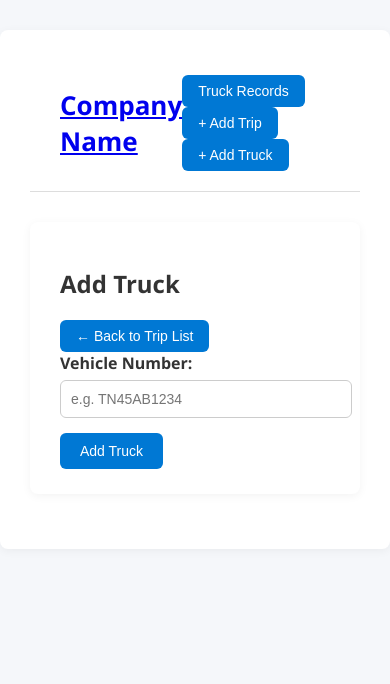
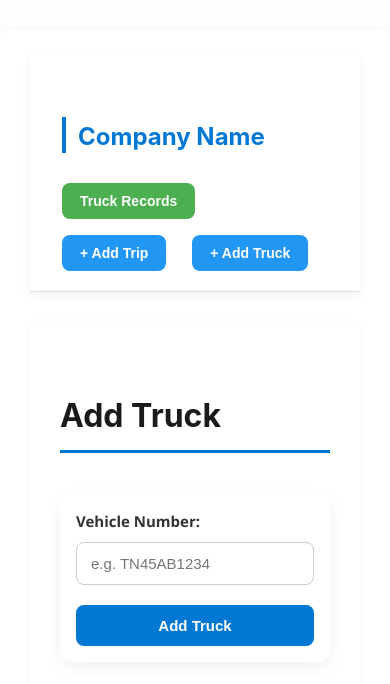
Before and after one commit to mani-vijay-apps/client, a React (Create React App) app: page /add-truck in a window 390 px wide. Shown: the top 684 px of the page. Built offline with nearby package versions, Linux system fonts and the light colour scheme.

Commit message:
Updated the new modern style for portal

```diff
--- a/src/App.css
+++ b/src/App.css
@@ -1,26 +1,97 @@
-/* Base styles */
+/* Base font and layout */
 body {
-  font-family: 'Segoe UI', Tahoma, Geneva, Verdana, sans-serif;
-  background-color: #f5f7fa;
+  font-family: 'Inter', 'Segoe UI', sans-serif;
+  font-size: 16px;
+  line-height: 1.7;
+  color: #2c3e50;
+  background-color: #fdfdfd;
   margin: 0;
   padding: 0;
-  color: #333;
 }
 
-/* Header */
-.app-header {
-  background-color: #ffffff;
-  padding: 20px 30px;
-  display: flex;
-  justify-content: space-between;
-  align-items: center;
-  border-bottom: 1px solid #ddd;
+/* Headings */
+h1, h2, h3, h4, h5, h6 {
+  font-weight: 700;
+  margin: 1.5em 0 0.5em;
+  line-height: 1.3;
+  color: #1a1a1a;
+  position: relative;
 }
 
-.app-header h1 {
-  margin: 0;
-  font-size: 26px;
+/* Stylish accents */
+h1 {
+  font-size: 2.5rem;
+  border-bottom: 3px solid #0078D4;
+  padding-bottom: 0.4em;
 }
+
+h2 {
+  font-size: 2rem;
+  padding-left: 12px;
+  border-left: 4px solid #0078D4;
+}
+
+h3 {
+  font-size: 1.75rem;
+  color: #005a9e;
+}
+
+h4 {
+  font-size: 1.5rem;
+  color: #444;
+}
+
+h5 {
+  font-size: 1.25rem;
+  color: #555;
+}
+
+h6 {
+  font-size: 1.1rem;
+  color: #666;
+}
+
+/* Paragraphs */
+p {
+  margin-bottom: 1.2em;
+  font-size: 1rem;
+  color: #444;
+  max-width: 800px;
+  transition: color 0.3s ease;
+}
+
+p:hover {
+  color: #000;
+}
+
+/* Lists */
+ul, ol {
+  margin: 1em 0 1em 1.5em;
+  padding: 0;
+  color: #444;
+}
+
+ul li, ol li {
+  margin-bottom: 0.6em;
+  line-height: 1.6;
+  font-size: 1rem;
+}
+
+/* Custom bullets */
+ul li::marker {
+  color: #0078D4;
+  font-size: 1.2em;
+}
+
+/* Responsive typography */
+@media (max-width: 768px) {
+  h1 { font-size: 2rem; }
+  h2 { font-size: 1.75rem; }
+  h3 { font-size: 1.5rem; }
+  h4, h5, h6 { font-size: 1.2rem; }
+  p, ul, ol { font-size: 0.95rem; }
+}
+
 
 /* Container */
 .container {
@@ -44,39 +115,80 @@ body {
   color: #333;
 }
 
-/* Form */
-form div {
-  margin-bottom: 15px;
+form {
+  max-width: 500px;
+  margin: 40px auto;
+  padding: 24px;
+  background-color: #ffffff;
+  border-radius: 12px;
+  box-shadow: 0 6px 18px rgba(0, 0, 0, 0.06);
+  font-family: 'Segoe UI', Tahoma, sans-serif;
 }
 
-form label {
-  display: block;
-  margin-bottom: 6px;
-  font-weight: 600;
+/* Form group */
+form div {
+  margin-bottom: 20px;
+  display: flex;
+  flex-direction: column;
 }
 
-form input,
-form select {
-  width: 100%;
-  padding: 10px;
-  border: 1px solid #ccc;
-  border-radius: 6px;
-  font-size: 14px;
+/* Label styling */
+form label {
+  font-weight: 600;
+  margin-bottom: 8px;
+  color: #333;
+  font-size: 15px;
 }
 
-form button {
-  padding: 10px 20px;
-  background-color: #0078d4;
-  color: white;
-  border: none;
-  border-radius: 6px;
-  cursor: pointer;
-  font-size: 14px;
+/* Input styling */
+form input[type="text"] {
+  padding: 12px 14px;
+  border: 1px solid #ccc;
+  border-radius: 8px;
+  font-size: 15px;
+  transition: border-color 0.3s ease, box-shadow 0.3s ease;
 }
 
-form button:hover {
-  background-color: #005ea2;
+form input[type="text"]:focus {
+  border-color: #0078D4;
+  box-shadow: 0 0 0 3px rgba(0, 120, 212, 0.2);
+  outline: none;
 }
+
+/* Submit button */
+form button[type="submit"] {
+  padding: 12px 20px;
+  background-color: #0078D4;
+  color: white;
+  font-size: 15px;
+  font-weight: 600;
+  border: none;
+  border-radius: 8px;
+  cursor: pointer;
+  transition: background-color 0.3s ease, transform 0.2s ease;
+}
+
+form button[type="submit"]:hover:not(:disabled) {
+  background-color: #005a9e;
+  transform: scale(1.03);
+}
+
+form button[type="submit"]:disabled {
+  background-color: #ccc;
+  cursor: not-allowed;
+}
+
+/* Responsive tweaks */
+@media (max-width: 600px) {
+  form {
+    padding: 16px;
+  }
+
+  form button[type="submit"] {
+    width: 100%;
+  }
+}
+
 
 /* Buttons */
 .btn {
@@ -94,21 +206,48 @@ form button:hover {
   background-color: #005ea2;
 }
 
-button.export {
-  background-color: #28a745;
-  margin-bottom: 15px;
+.btn-export {
+  background: linear-gradient(135deg, #4f46e5, #3b82f6); /* Indigo to blue gradient */
+  color: white;
+  border: none;
+  padding: 12px 24px;
+  font-size: 16px;
+  font-weight: 500;
+  border-radius: 8px;
+  box-shadow: 0 4px 12px rgba(0, 0, 0, 0.1);
+  transition: transform 0.2s ease, box-shadow 0.2s ease;
 }
 
-button.export:hover {
-  background-color: #218838;
+.btn-export:hover {
+  transform: translateY(-2px);
+  box-shadow: 0 6px 16px rgba(0, 0, 0, 0.15);
 }
 
-button.delete {
-  background-color: #d9534f;
+.btn-export:active {
+  transform: translateY(0);
+  box-shadow: 0 2px 6px rgba(0, 0, 0, 0.1);
 }
 
-button.delete:hover {
-  background-color: #c9302c;
+/* Edit button */
+.edit-btn {
+  background-color: #2196F3; /* Blue */
+  color: white;
+}
+
+.edit-btn:hover {
+  background-color: #1976D2; /* Darker blue */
+  transform: scale(1.05);
+}
+
+/* Delete button */
+.delete-btn {
+  background-color: #f44336; /* Red */
+  color: white;
+}
+
+.delete-btn:hover {
+  background-color: #d32f2f; /* Darker red */
+  transform: scale(1.05);
 }
 
 /* Message */
@@ -119,57 +258,190 @@ button.delete:hover {
 }
 
 /* Table */
-table {
+/* Container for horizontal scroll on small screens */
+.table-container {
+  overflow-x: auto;
+  margin: 20px 0;
+}
+
+/* Base table styling */
+.modern-table {
   width: 100%;
   border-collapse: collapse;
-  margin-top: 15px;
-  table-layout: auto;
+  min-width: 1200px; /* Ensures horizontal scroll on smaller screens */
+  font-family: 'Segoe UI', Tahoma, Geneva, Verdana, sans-serif;
+  background-color: #fff;
+  box-shadow: 0 2px 8px rgba(0,0,0,0.05);
 }
 
-table th,
-table td {
-  border: 1px solid #ddd;
-  padding: 10px;
+/* Header styling */
+.modern-table thead {
+  background-color: #2c3e50;
+  color: #ecf0f1;
+}
+
+.modern-table th {
+  padding: 12px 16px;
   text-align: left;
-  font-size: 14px;
+  font-weight: 600;
   white-space: nowrap;
 }
 
-table th {
-  background-color: #f0f0f0;
-  font-weight: 600;
+/* Body styling */
+.modern-table td {
+  padding: 12px 16px;
+  border-top: 1px solid #e0e0e0;
+  white-space: nowrap;
 }
 
-table tr:hover {
+/* Zebra striping */
+.modern-table tbody tr:nth-child(even) {
   background-color: #f9f9f9;
 }
+
+/* Hover effect */
+.modern-table tbody tr:hover {
+  background-color: #f1f1f1;
+  transition: background-color 0.2s ease-in-out;
+}
+
+/* Responsive tweaks */
+@media (max-width: 768px) {
+  .modern-table th,
+  .modern-table td {
+    padding: 10px 12px;
+    font-size: 14px;
+  }
+}
+
 
 /* Filters */
 .filter-group {
   display: flex;
   flex-wrap: wrap;
   gap: 20px;
-  margin-bottom: 20px;
+  padding: 20px;
+  background-color: #f9f9f9;
+  border-radius: 12px;
+  box-shadow: 0 4px 12px rgba(0, 0, 0, 0.05);
+  font-family: 'Segoe UI', Tahoma, sans-serif;
 }
 
 .filter-group > div {
+  display: flex;
+  flex-direction: column;
+  min-width: 200px;
   flex: 1;
-  min-width: 180px;
 }
 
-/* Table action buttons */
-.edit-btn {
-  background-color: #3498db;
+.filter-group label {
+  margin-bottom: 8px;
+  font-weight: 600;
+  color: #333;
 }
 
-.edit-btn:hover {
-  background-color: #2c80b4;
+.filter-group select,
+.filter-group input[type="date"] {
+  padding: 10px 12px;
+  border: 1px solid #ccc;
+  border-radius: 8px;
+  font-size: 14px;
+  background-color: #fff;
+  transition: border-color 0.3s ease, box-shadow 0.3s ease;
 }
 
-.delete-btn {
-  background-color: #e74c3c;
+.filter-group select:focus,
+.filter-group input[type="date"]:focus {
+  border-color: #0078D4;
+  box-shadow: 0 0 0 3px rgba(0, 120, 212, 0.2);
+  outline: none;
 }
 
-.delete-btn:hover {
-  background-color: #c0392b;
+/* Responsive tweaks */
+@media (max-width: 768px) {
+  .filter-group {
+    flex-direction: column;
+  }
+
+  .filter-group > div {
+    width: 100%;
+  }
 }
+
+/* Header container */
+.app-header {
+  display: flex;
+  justify-content: space-between;
+  align-items: center;
+  padding: 20px 32px;
+  background-color: #ffffff;
+  box-shadow: 0 4px 12px rgba(0, 0, 0, 0.05);
+  border-bottom: 1px solid #e0e0e0;
+  flex-wrap: wrap;
+}
+
+/* Company name link */
+.home-link {
+  font-size: 24px;
+  font-weight: 700;
+  color: #0078D4;
+  text-decoration: none;
+  transition: color 0.3s ease;
+}
+
+.home-link:hover {
+  color: #005a9e;
+}
+
+/* Button group container */
+.button-group {
+  display: flex;
+  gap: 16px;
+  flex-wrap: wrap;
+}
+
+/* Base button style */
+.btn {
+  padding: 10px 18px;
+  border: none;
+  border-radius: 8px;
+  font-size: 14px;
+  font-weight: 600;
+  cursor: pointer;
+  transition: background-color 0.3s ease, transform 0.2s ease;
+  color: #fff;
+}
+
+/* Truck button */
+.truck-btn {
+  background-color: #4CAF50;
+}
+
+.truck-btn:hover {
+  background-color: #388E3C;
+  transform: scale(1.05);
+}
+
+/* Add buttons */
+.add-btn {
+  background-color: #2196F3;
+}
+
+.add-btn:hover {
+  background-color: #1976D2;
+  transform: scale(1.05);
+}
+
+/* Responsive tweaks */
+@media (max-width: 768px) {
+  .app-header {
+    flex-direction: column;
+    align-items: flex-start;
+    gap: 16px;
+  }
+
+  .button-group {
+    justify-content: flex-start;
+    flex-wrap: wrap;
+  }
+}
--- a/src/components/Header.js
+++ b/src/components/Header.js
@@ -4,18 +4,18 @@ import { Link } from 'react-router-dom';
 
 const Header = () => (
   <header className="app-header">
-    <h1>
+    <h2>
       <Link to="/" className="home-link">Company Name</Link>
-    </h1>
+    </h2>
     <div className="button-group">
       <Link to="/trucks">
-        <button className="btn">Truck Records</button>
+        <button className="btn truck-btn">Truck Records</button>
       </Link>
       <Link to="/add-trip">
-        <button className="btn">+ Add Trip</button>
+        <button className="btn add-btn">+ Add Trip</button>
       </Link>
       <Link to="/add-truck">
-        <button className="btn">+ Add Truck</button>
+        <button className="btn add-btn">+ Add Truck</button>
       </Link>
     </div>
   </header>
--- a/src/components/TripForm.js
+++ b/src/components/TripForm.js
@@ -140,8 +140,7 @@ const TripForm = () => {
 
   return (
     <div className="container">
-      <h2>{editingTrip ? 'Update Trip' : 'Add Trip'}</h2>
-      <button className="btn" onClick={() => navigate('/')}>← Back to Trip List</button>
+      <h1>{editingTrip ? 'Update Trip' : 'Add Trip'}</h1>
       <form onSubmit={handleSubmit}>
         <div>
           <label htmlFor="date">Date:</label>
--- a/src/components/TripList.js
+++ b/src/components/TripList.js
@@ -94,7 +94,7 @@ const TripList = () => {
 
   return (
     <div className="container">
-      <h2>Trip Records</h2>
+      <h1>Trip Records</h1>
 
       <div className="filter-group">
         <div>
@@ -118,11 +118,12 @@ const TripList = () => {
         </div>
       </div>
 
-      <button className="export" onClick={exportToExcel} disabled={filteredTrips.length === 0}>
+      <button className="export btn-export" onClick={exportToExcel} disabled={filteredTrips.length === 0}>
         Export to Excel
       </button>
 
-      <table>
+      <div className='table-container'>
+        <table className='modern-table'>
         <thead>
           <tr>
             <th>Date</th>
@@ -158,13 +159,15 @@ const TripList = () => {
               <td>{trip.advanceAmount}</td>
               <td>{trip.balanceAmount}</td>
               <td>
-                <button onClick={() => handleEdit(trip)} className="btn">Update</button>
-                <button onClick={() => handleDelete(trip._id)} className="btn delete">Delete</button>
+                <button onClick={() => handleEdit(trip)} className="btn edit-btn">Edit</button>
+                <button onClick={() => handleDelete(trip._id)} className="btn delete-btn">Delete</button>
               </td>
             </tr>
           ))}
         </tbody>
       </table>
+      </div>
+
     </div>
   );
 };
--- a/src/components/TruckForm.js
+++ b/src/components/TruckForm.js
@@ -44,8 +44,7 @@ const TruckForm = () => {
 
   return (
     <div className="container">
-      <h2>{editingTruck ? 'Edit Truck' : 'Add Truck'}</h2>
-      <button className="btn" onClick={() => navigate('/')}>← Back to Trip List</button>
+      <h1>{editingTruck ? 'Edit Truck' : 'Add Truck'}</h1>
       <form onSubmit={handleSubmit}>
         <div>
           <label>Vehicle Number:</label>
--- a/src/components/TruckList.js
+++ b/src/components/TruckList.js
@@ -38,12 +38,13 @@ const TruckList = () => {
 
   return (
     <div className="truck-list-container">
-      <h2>Truck List</h2>
+      <h1>Truck List</h1>
       <button className="btn" onClick={() => navigate('/add-truck')}>+ Add New Truck</button>
       {trucks.length === 0 ? (
         <p>No trucks found.</p>
       ) : (
-        <table className="truck-table">
+        <div className='table-container'>
+          <table className="modern-table">
           <thead>
             <tr>
               <th>#</th>
@@ -64,6 +65,7 @@ const TruckList = () => {
             ))}
           </tbody>
         </table>
+        </div>
       )}
     </div>
   );
```
